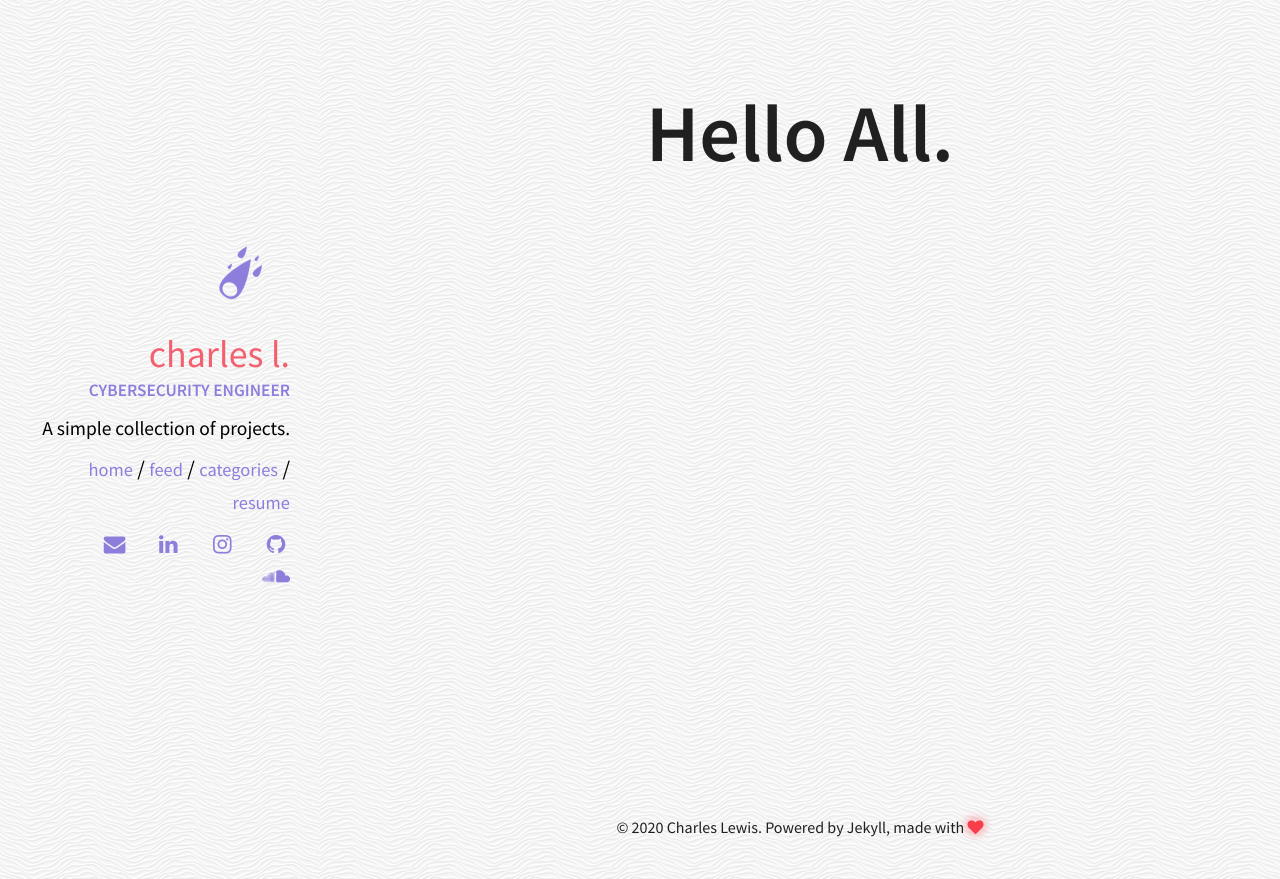
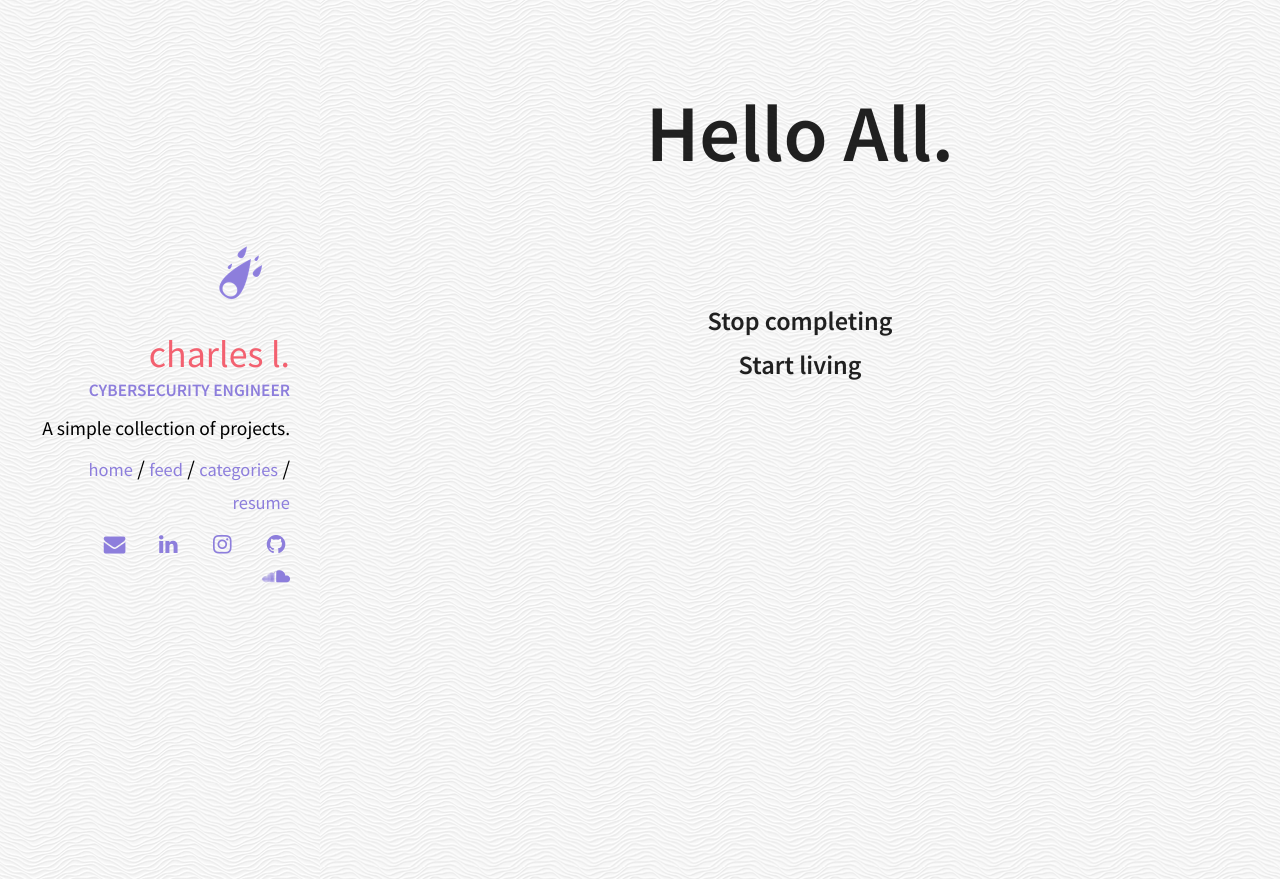
Before and after one commit to clewis10/clewis10OLD.github.io, a Jekyll site: the page built from index.html, in a window 1280 px wide. Shown: the top 879 px of the page. Built offline with Jekyll 4.4.1, drawn with Linux system fonts in a browser that asks for light colours.

Commit message:
index mesg

```diff
--- a/_layouts/ind.html
+++ b/_layouts/ind.html
@@ -16,14 +16,16 @@
             <h1 style="font-size: 500%;">
                 Hello All.
             </h1>
-            <br/><br/><br/><br/><br/><br/><br/><br/><br/><br/><br/><br/><br/><br/><br/><br/><br/><br/><br/><br/><br/><br/><br/>
-            <!-- <h2>
-                Choas is inherent
-                <br/>
-                in all compounded things.
-                <br/>
-                Strive on with diligence.
-            </h2>     -->
+            <br/><br/><br/>
+            <h2>
+              Stop completing
+              <br/>
+              Start living
+              <br/>
+
+            </h2>
+            <br/><br/><br/><br/><br/><br/><br/><br/><br/><br/><br/><br/><br/><br/><br/><br/><br/><br/><br/><br/>
+            <!--    -->
         </center>
         <div stlye="margin-bottom: 0; margin-top: auto;">
             {% include footer.html %}
```
